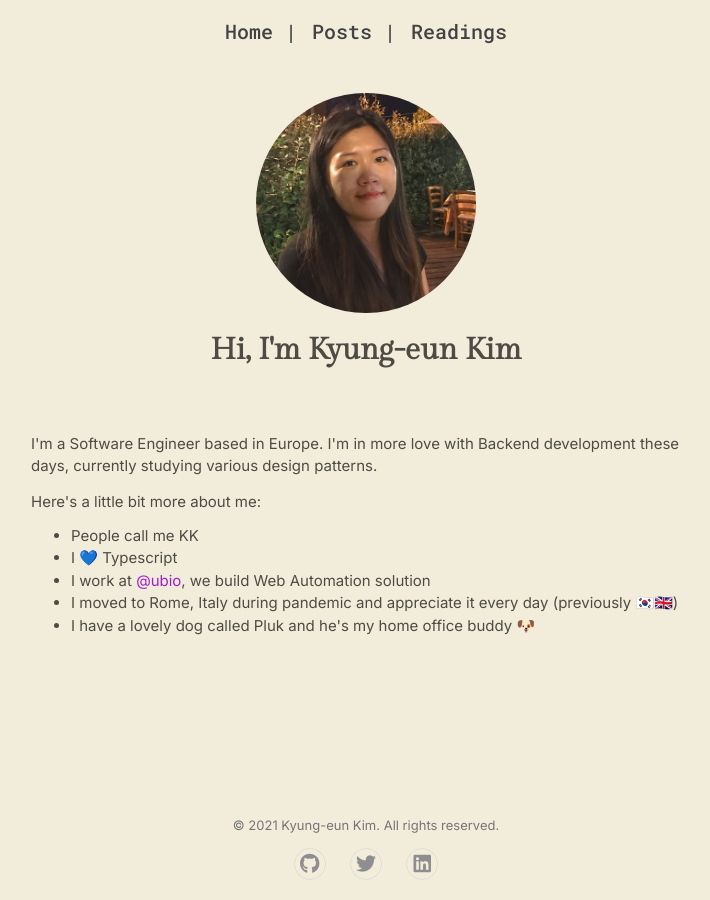
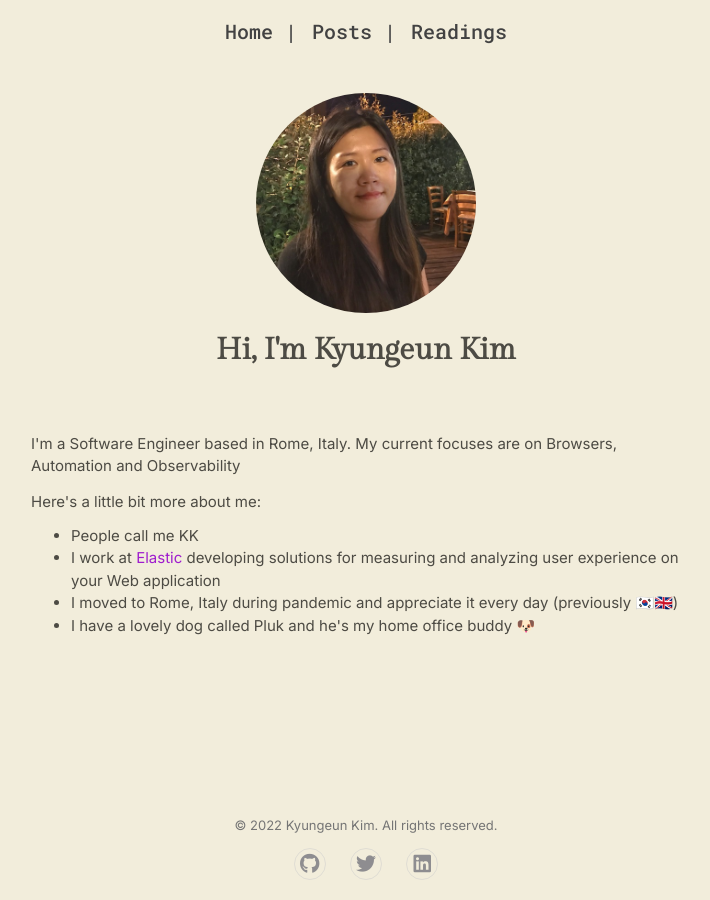
Before and after one commit to kyungeunni/blog, a Jekyll site: the page built from src/index.html, in a window 1280 px wide. Shown: the whole page, without its empty margins (274-984 px from the left). Built offline with Jekyll 4.4.1, drawn with Linux system fonts in a browser that asks for light colours.

Commit message:
chore: update README and bio

```diff
--- a/_config.yml
+++ b/_config.yml
@@ -14,9 +14,9 @@ collections:
 
 # seo
 url: https://kyungeun.kim
-title: Kyung-eun Kim
+title: Kyungeun Kim
 tagline: Possibly interesting dev notes
-description: This is a place where Kyung-eun logs her dev notes. Main topics are Typescript, OOP, K8s, and Vue
+description: This is a place where Kyungeun logs her dev notes. Main topics are Typescript, OOP, K8s, and Vue
 twitter:
   username: kyungeunni
 
--- a/package.json
+++ b/package.json
@@ -1,5 +1,5 @@
 {
-  "name": "@kyungeunni/website",
+  "name": "@kyungeunni/blog",
   "version": "0.1.2",
   "description": "",
   "main": "index.js",
--- a/src/_layouts/default.html
+++ b/src/_layouts/default.html
@@ -23,26 +23,25 @@
         </div>
       </div>
       <footer class="footer">
-        <p class="footer__copyright">© 2021 Kyung-eun Kim. All rights reserved.</p>
+        <p class="footer__copyright">© 2022 Kyungeun Kim. All rights reserved.</p>
         <div class="footer__social">
             <a rel="github"
                 href="https://github.com/kyungeunni"
-                title="Kyung-eun Kim Github">
+                title="Kyungeun Kim Github">
                 <i class="fab fa-github"></i>
             </a>
             <a rel="twitter"
                 href="https://twitter.com/kyungeunni"
-                title="Kyung-eun Kim Twitter">
+                title="Kyungeun Kim Twitter">
                 <i class="fab fa-twitter"></i>
             </a>
             <a rel="linkedin"
                 href="https://www.linkedin.com/in/kyungeun-kim-541021136"
-                title="Kyung-eun Kim Linkedin">
+                title="Kyungeun Kim Linkedin">
                 <i class="fab fa-linkedin"></i>
             </a>
           </div>
       </footer>
     </div>
-    <script defer data-domain="kyungeun.kim" data-api="/helpers/api/event" src="/helpers/js/script.js"></script>
   </body>
 </html>
--- a/src/index.html
+++ b/src/index.html
@@ -6,18 +6,17 @@ title: Hello
     <div class="about__intro">
         <img class="about__img"
             src="/assets/img/kk.jpg"
-            alt="Kyung-eun Kim profile">
+            alt="Kyungeun Kim profile">
         <h1 class="about__title">
-            Hi, I'm Kyung-eun Kim
+            Hi, I'm Kyungeun Kim
         </h1>
     </div>
     <div class="about__content">
-        <p class="about__summary">I'm a Software Engineer based in Europe. I'm in more love with Backend development these days, currently studying various design patterns.</p>
+        <p class="about__summary">I'm a Software Engineer based in Rome, Italy. My current focuses are on Browsers, Automation and Observability</p>
         <span class="about__sub-title">Here's a little bit more about me:</span>
         <ul>
             <li class="about__item">People call me KK</li>
-            <li class="about__item">I 💙 Typescript </li>
-            <li class="about__item">I work at <a href="https://ub.io">@ubio</a>, we build Web Automation solution</li>
+            <li class="about__item">I work at <a href="https://elastic.co">Elastic</a> developing solutions for measuring and analyzing user experience on your Web application</li>
             <li class="about__item">I moved to Rome, Italy during pandemic and appreciate it every day (previously 🇰🇷🇬🇧)</li>
             <li class="about__item">I have a lovely dog called Pluk and he's my home office buddy 🐶</li>
         </ul>
```
Also changed, not shown: README.md (+7 -1 lines), 2 other files.
